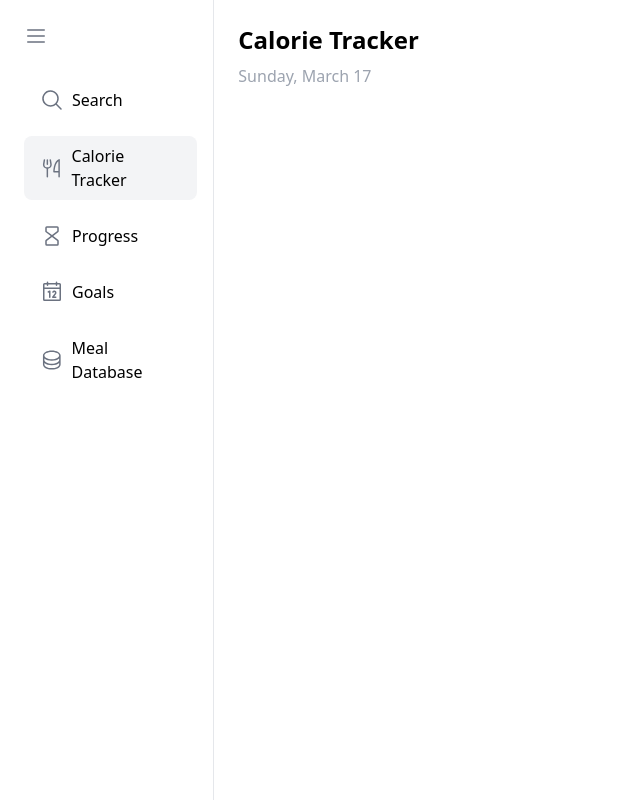
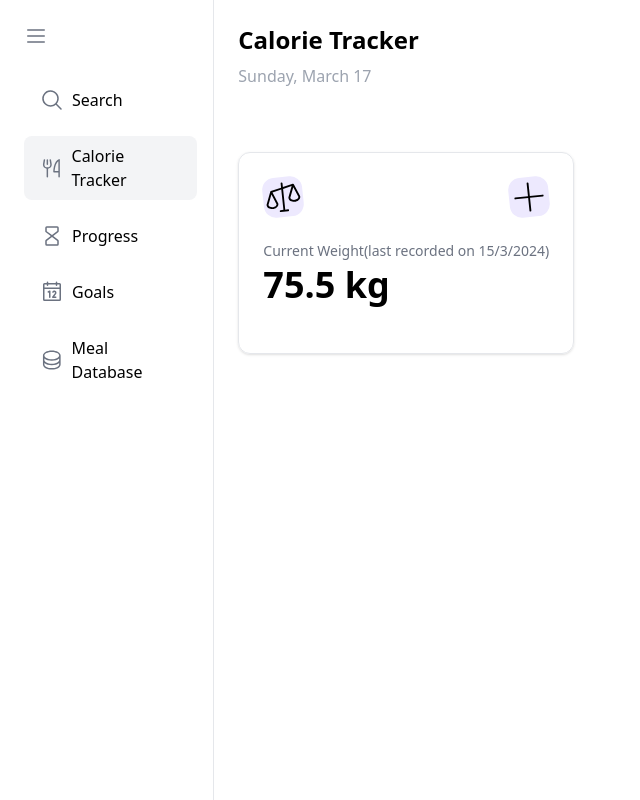
Before and after one commit to plutos28/metamorph, a website: page index.html in a window 1280 px wide. Shown: the whole page, without its empty margins (0-640 px from the left). Drawn offline with Linux system fonts and the light colour scheme.

Commit message:
first design for weight card

```diff
--- a/index.html
+++ b/index.html
@@ -40,8 +40,23 @@
 
         <!-- displays content -->
         <section class="pt-6 pl-6">
-            <h1 class="text-2xl font-bold mb-2">Calorie Tracker</h1>
-            <p class="text-gray-400">Sunday, March 17</p>
+            <!-- title section -->
+            <div class="mb-16">
+                <h1 class="text-2xl font-bold mb-2">Calorie Tracker</h1>
+                <p class="text-gray-400">Sunday, March 17</p>
+            </div>
+
+            <!-- Stat Cards -->
+            <div class="rounded-xl border shadow w-90 overflow-hidden">
+                <div class="flex justify-between p-6">
+                    <svg class="w-10 h-10 rounded-xl flex items-center justify-center bg-violet-100 text-violet-700 -rotate-6" xmlns="http://www.w3.org/2000/svg" width="32" height="32" fill="#000000" viewBox="0 0 256 256"><path d="M237.57,133.77l-32-80h0a6,6,0,0,0-6.86-3.63L134,64.52V40a6,6,0,0,0-12,0V67.19l-67.3,15a6,6,0,0,0-4.27,3.63h0v0l-32,80A6.1,6.1,0,0,0,18,168c0,21.86,23.31,30,38,30s38-8.14,38-30a6.1,6.1,0,0,0-.43-2.23L64.19,92.33,122,79.48V210H104a6,6,0,0,0,0,12h48a6,6,0,0,0,0-12H134V76.81l56.21-12.49-27.78,69.45A6.1,6.1,0,0,0,162,136c0,21.86,23.31,30,38,30s38-8.14,38-30A6.1,6.1,0,0,0,237.57,133.77ZM56,186a36.89,36.89,0,0,1-17.48-4.56c-5.37-3.13-8.15-7.18-8.49-12.37l26-64.91,26,64.91C81.06,182.85,62.58,186,56,186Zm144-32a36.89,36.89,0,0,1-17.48-4.56c-5.37-3.13-8.15-7.18-8.49-12.37l26-64.91,26,64.91C225.06,150.85,206.58,154,200,154Z"></path></svg>
+                    <svg class="w-10 h-10 rounded-xl flex items-center justify-center bg-violet-100 text-violet-700 -rotate-6" xmlns="http://www.w3.org/2000/svg" width="32" height="32" fill="#000000" viewBox="0 0 256 256"><path d="M222,128a6,6,0,0,1-6,6H134v82a6,6,0,0,1-12,0V134H40a6,6,0,0,1,0-12h82V40a6,6,0,0,1,12,0v82h82A6,6,0,0,1,222,128Z"></path></svg>
+                </div>
+                <div class="p-6 pt-0 mb-6 space-y-1">
+                    <p class="text-sm text-gray-500 font-medium">Current Weight(last recorded on 15/3/2024)</p>
+                    <h1 class="font-semibold text-4xl">75.5 kg</h1>
+                </div>
+            </div>
         </section>
     </main>
 </body>
```
Also changed, not shown: output.css.
